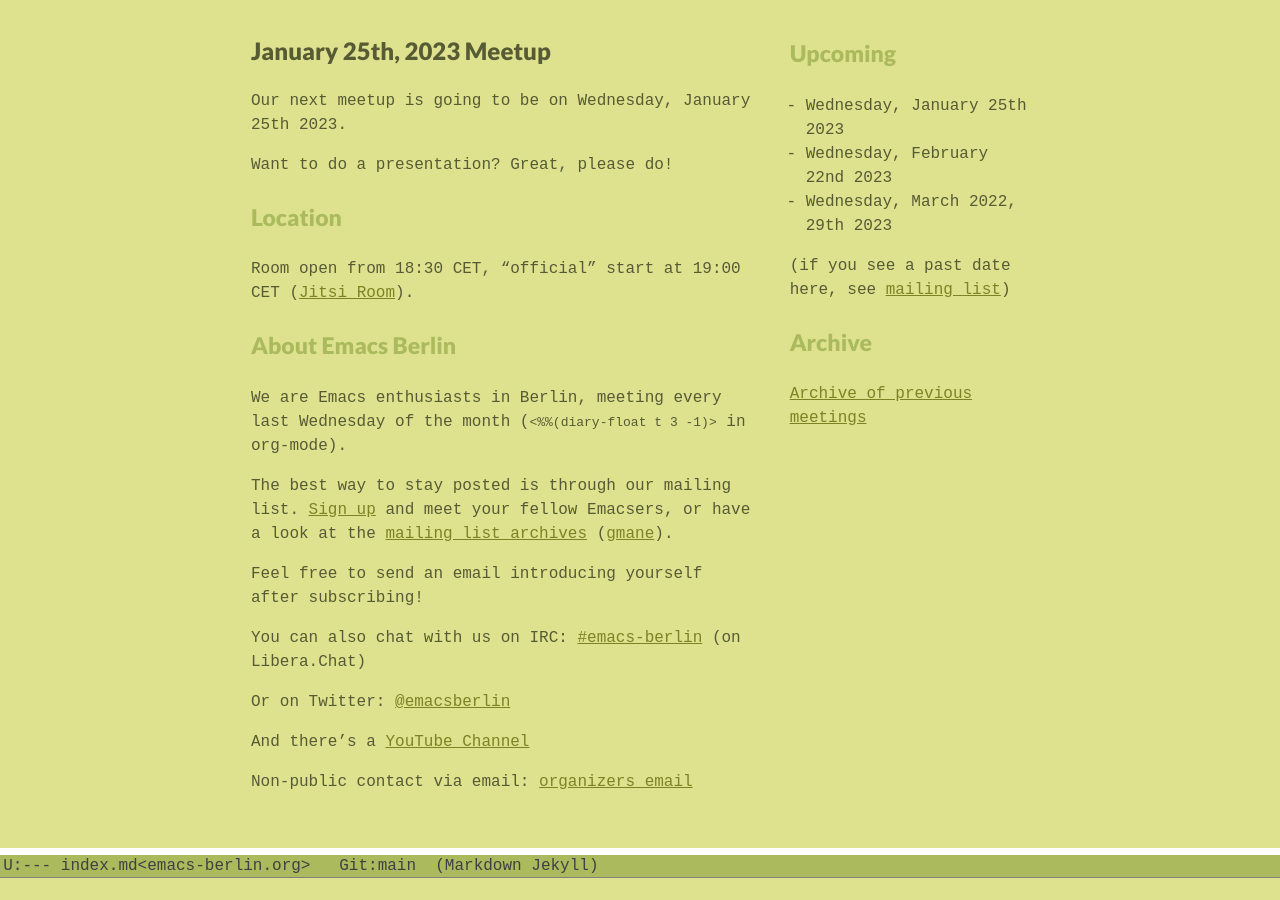
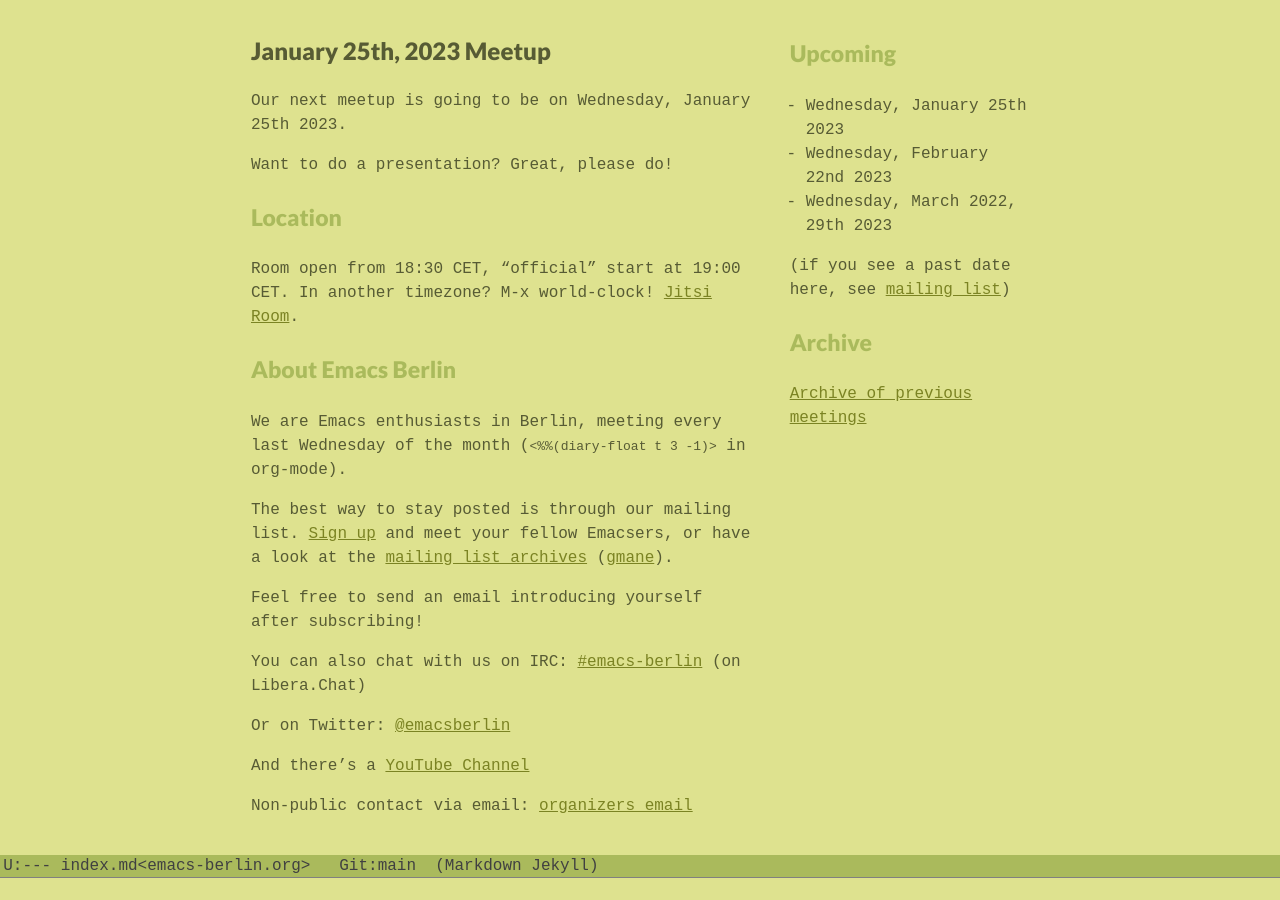
Before and after one commit to emacs-berlin/emacs-berlin.org, a Jekyll site: the page built from index.md, in a window 1280 px wide and 900 px high, scrolled down 434 px. Built offline with Jekyll 4.4.1, drawn with Linux system fonts in a browser that asks for light colours.

Commit message:
world-clock

```diff
--- a/index.md
+++ b/index.md
@@ -21,8 +21,9 @@
 
 ### Location
 
-Room open from 18:30 CET, "official" start at 19:00 CET ([Jitsi
-Room](https://jitsi.emacs-berlin.org/january-2023)).
+Room open from 18:30 CET, "official" start at 19:00 CET. In another
+timezone? M-x world-clock!
+[Jitsi Room](https://jitsi.emacs-berlin.org/january-2023).
 
 ### About Emacs Berlin
 
```
